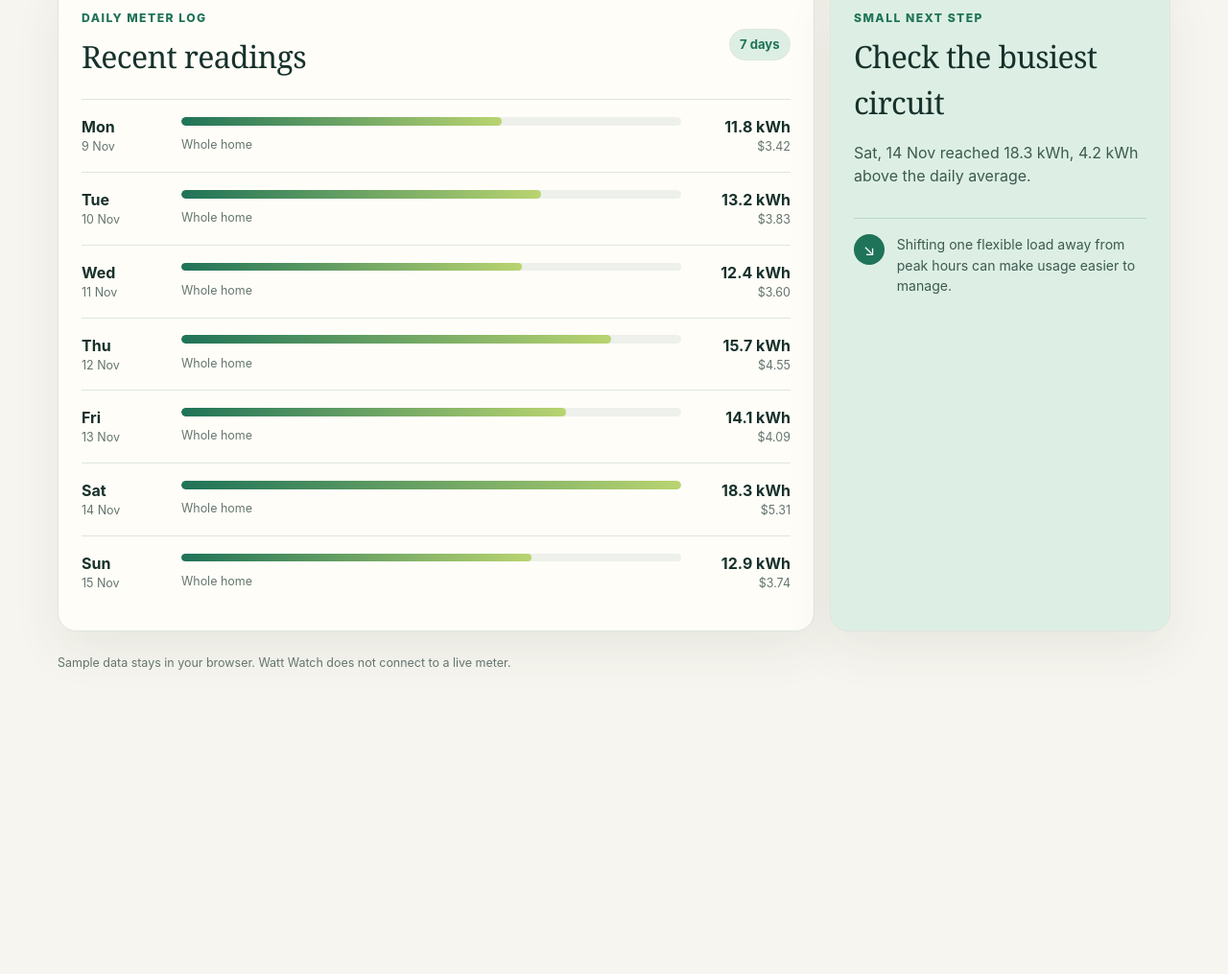
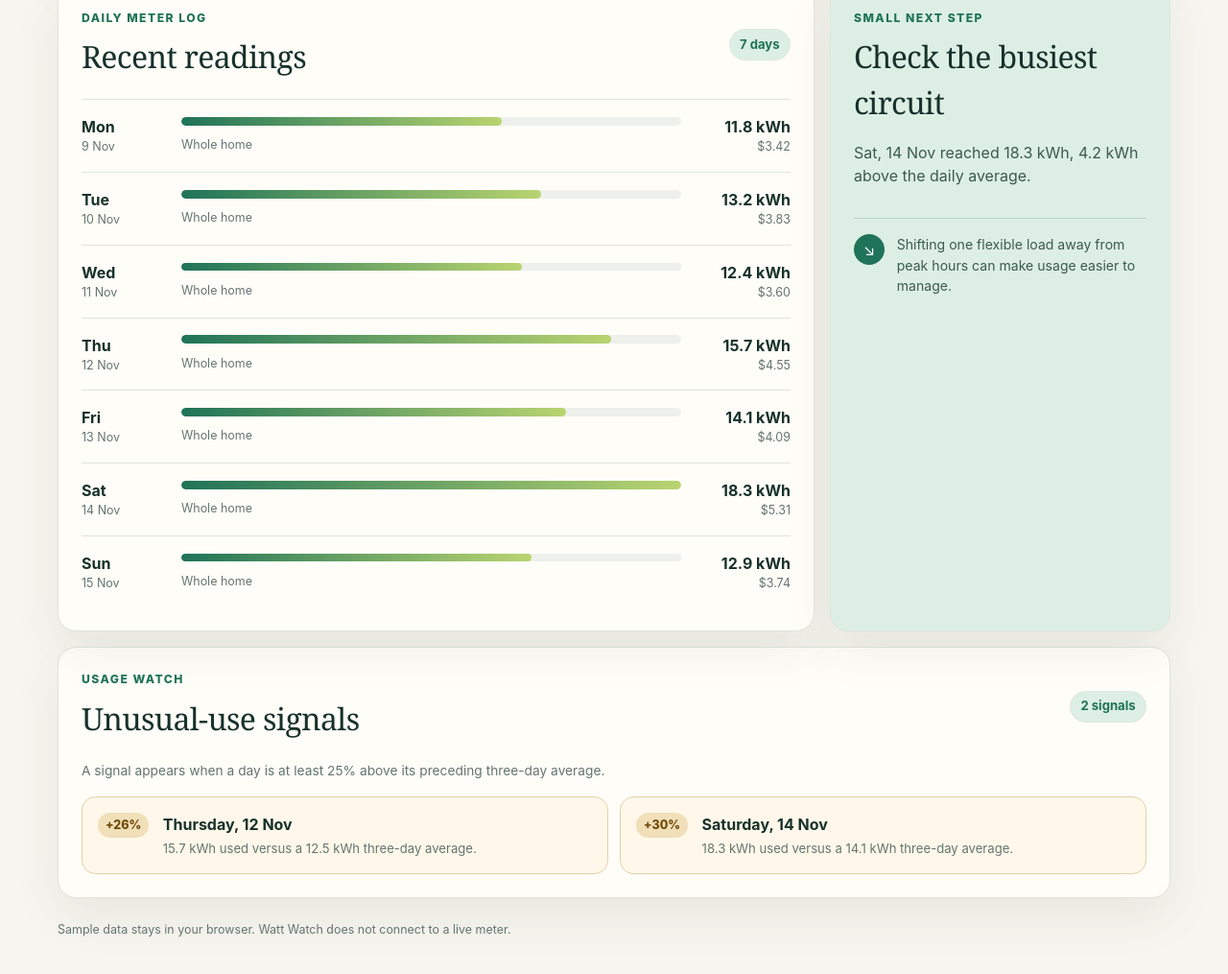
Before and after one commit to chocoHacks33/watt-watch-dashboard, a website: page index.html in a window 1280 px wide. Shown: the part 452-1467 px from the top of the page at 96% size. Before the commit the page ends 1214 px from the top, so only its background shows below. Drawn offline with Linux system fonts and the light colour scheme.

Commit message:
Add unusual usage signals

```diff
--- a/app.js
+++ b/app.js
@@ -40,6 +40,55 @@ function summarizeReadings(items) {
     dailyAverage: totalKwh / items.length,
     peak
   };
+}
+
+function findUsageAlerts(items, { windowSize = 3, threshold = 0.25 } = {}) {
+  if (windowSize < 1 || items.length <= windowSize) {
+    return [];
+  }
+
+  return items.slice(windowSize).flatMap((reading, offset) => {
+    const index = offset + windowSize;
+    const previous = items.slice(index - windowSize, index);
+    const baseline = previous.reduce((sum, item) => sum + item.kwh, 0) / windowSize;
+    const change = baseline === 0 ? 0 : (reading.kwh - baseline) / baseline;
+
+    return change >= threshold ? [{ reading, baseline, change }] : [];
+  });
+}
+
+function renderUsageAlerts(items) {
+  const alerts = findUsageAlerts(items);
+  const list = document.querySelector("#alerts-list");
+
+  if (alerts.length === 0) {
+    const message = document.createElement("p");
+    message.className = "alert-empty";
+    message.textContent = "No unusual high-use days were found in this period.";
+    list.replaceChildren(message);
+  } else {
+    list.replaceChildren(...alerts.map((alert) => {
+      const item = document.createElement("article");
+      item.className = "usage-alert";
+
+      const badge = document.createElement("span");
+      badge.className = "alert-badge";
+      badge.textContent = `+${Math.round(alert.change * 100)}%`;
+
+      const copy = document.createElement("div");
+      const title = document.createElement("strong");
+      title.textContent = formatDate(alert.reading.date, { weekday: "long", day: "numeric", month: "short" });
+      const detail = document.createElement("p");
+      detail.textContent = `${alert.reading.kwh.toFixed(1)} kWh used versus a ${alert.baseline.toFixed(1)} kWh three-day average.`;
+      copy.append(title, detail);
+
+      item.append(badge, copy);
+      return item;
+    }));
+  }
+
+  document.querySelector("#alert-count").textContent =
+    `${alerts.length} ${alerts.length === 1 ? "signal" : "signals"}`;
 }
 
 function renderSummary(items) {
@@ -104,6 +153,7 @@ function renderReadings(items) {
 function init() {
   renderSummary(readings);
   renderReadings(readings);
+  renderUsageAlerts(readings);
 }
 
 if (typeof document !== "undefined") {
@@ -112,6 +162,7 @@ if (typeof document !== "undefined") {
 
 if (typeof module !== "undefined") {
   module.exports = {
+    findUsageAlerts,
     formatCurrency,
     formatDate,
     parseLocalDate,
--- a/index.html
+++ b/index.html
@@ -70,6 +70,18 @@
           </div>
         </aside>
       </section>
+
+      <section class="panel alert-panel" aria-labelledby="alerts-title">
+        <div class="panel-heading">
+          <div>
+            <p class="eyebrow">Usage watch</p>
+            <h2 id="alerts-title">Unusual-use signals</h2>
+          </div>
+          <span id="alert-count" class="count-pill">0 signals</span>
+        </div>
+        <p class="alert-explainer">A signal appears when a day is at least 25% above its preceding three-day average.</p>
+        <div id="alerts-list" class="alerts-list"></div>
+      </section>
     </main>
 
     <footer>
--- a/styles.css
+++ b/styles.css
@@ -180,6 +180,56 @@ h2 {
   margin-top: 1rem;
 }
 
+.alert-panel {
+  margin-top: 1rem;
+}
+
+.alert-explainer {
+  max-width: 42rem;
+  margin-bottom: 1rem;
+  color: var(--muted);
+  font-size: 0.86rem;
+}
+
+.alerts-list {
+  display: grid;
+  grid-template-columns: repeat(2, minmax(0, 1fr));
+  gap: 0.75rem;
+}
+
+.usage-alert {
+  display: flex;
+  align-items: flex-start;
+  gap: 0.9rem;
+  padding: 1rem;
+  border: 1px solid #e5cfa6;
+  border-radius: 0.9rem;
+  background: #fff8ea;
+}
+
+.alert-badge {
+  flex: 0 0 auto;
+  padding: 0.25rem 0.5rem;
+  border-radius: 999px;
+  background: #f1dfba;
+  color: #6f4b07;
+  font-size: 0.78rem;
+  font-weight: 800;
+}
+
+.usage-alert p,
+.alert-empty {
+  margin: 0.25rem 0 0;
+  color: var(--muted);
+  font-size: 0.82rem;
+}
+
+.alert-empty {
+  padding: 1rem;
+  border: 1px dashed var(--line);
+  border-radius: 0.8rem;
+}
+
 .panel {
   padding: 1.5rem;
 }
@@ -314,6 +364,10 @@ footer {
     grid-template-columns: 1fr;
   }
 
+  .alerts-list {
+    grid-template-columns: 1fr;
+  }
+
   .summary-card {
     min-height: 9.5rem;
   }
```
Also changed, not shown: tests/app.test.js (+25 -0 lines), README.md.
